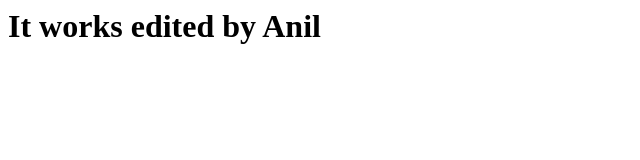
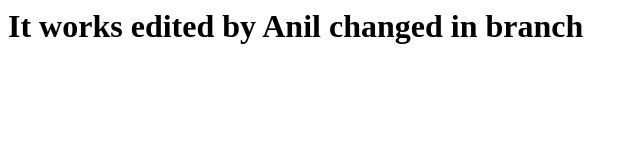
Before and after one commit to anilkumarmudiraj/newtest, a plain HTML site: page index.html in a window 1280 px wide. Shown: the whole page, without its empty margins (0-640 px from the left). Drawn offline with Linux system fonts and the light colour scheme.

Commit message:
changed for branch

```diff
--- a/index.html
+++ b/index.html
@@ -1 +1 @@
-<html><body><h1>It works edited by Anil</h1></body></html>
+<html><body><h1>It works edited by Anil changed in branch</h1></body></html>
```
